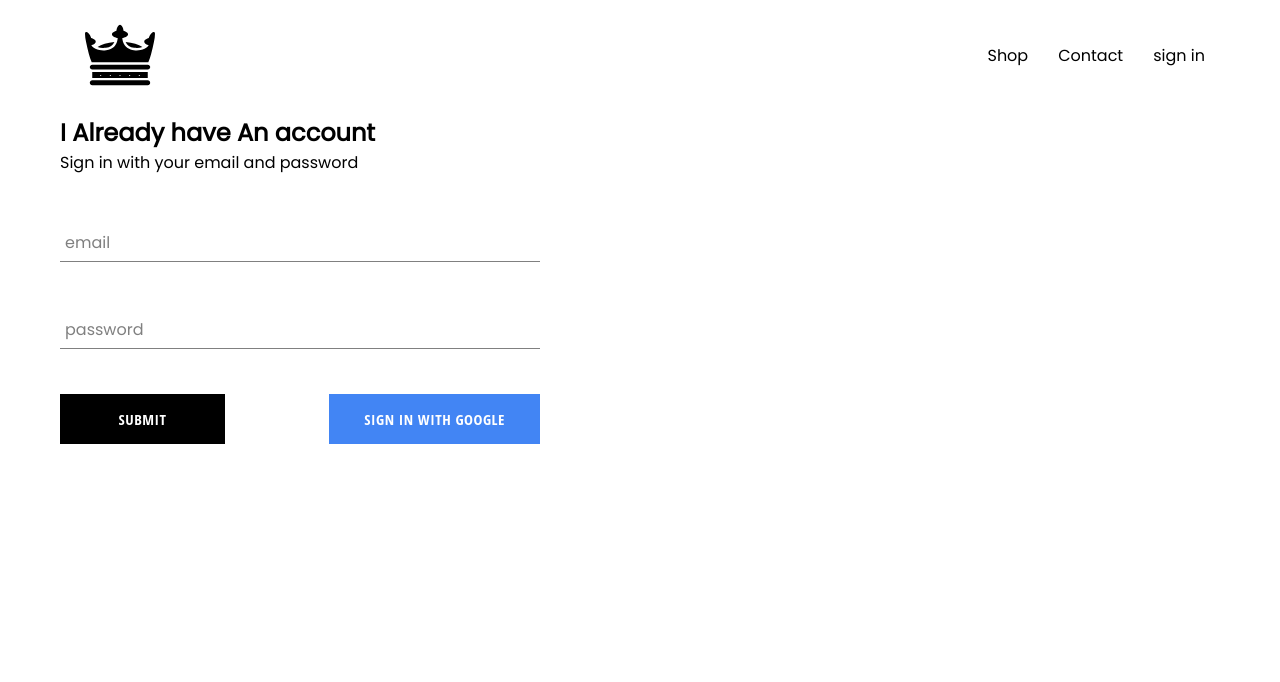
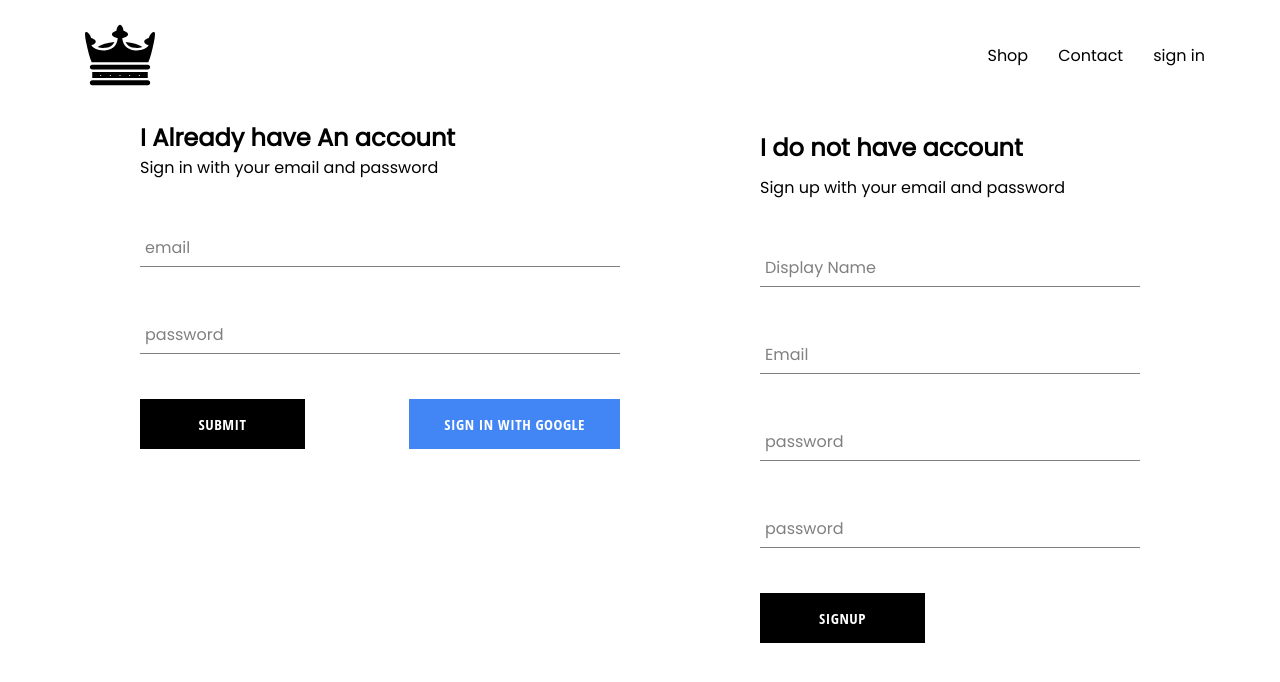
Before and after one commit to arbabhsiddiqui/e-com--react, a React (Create React App) app: page /signin in a window 1280 px wide. Shown: the top 682 px of the page. Built offline with nearby package versions, Linux system fonts and the light colour scheme; no server answers.

Commit message:
login and signup work with firebase db

```diff
--- a/src/App.js
+++ b/src/App.js
@@ -6,7 +6,7 @@ import HomePage from "./pages/homepage/homepage.component";
 import Shop from "./pages/shop/shop.component";
 import Header from "./components/header/header.components";
 import SignInAndSignUp from "./pages/sign-in-and-sign-up/sign-in-and-sign-up.component";
-import { auth } from "./firebase/firebase.util";
+import { auth, createUserProfileDocument } from "./firebase/firebase.util";
 
 class App extends React.Component {
   constructor() {
@@ -20,10 +20,22 @@ class App extends React.Component {
   unsubscribeFromAuth = null;
 
   componentDidMount() {
-    this.unsubscribeFromAuth = auth.onAuthStateChanged((user) => {
-      this.setState({ currentUser: user });
+    this.unsubscribeFromAuth = auth.onAuthStateChanged(async (userAuth) => {
+      if (userAuth) {
+        const userRef = await createUserProfileDocument(userAuth);
 
-      console.log(user);
+        userRef.onSnapshot((snapShot) => {
+          this.setState({
+            currentUser: {
+              id: snapShot.id,
+              ...snapShot.data(),
+            },
+          });
+          console.log(this.state);
+        });
+      } else {
+        this.setState({ currentUser: userAuth });
+      }
     });
   }
 
--- a/src/components/header/header.components.jsx
+++ b/src/components/header/header.components.jsx
@@ -15,6 +15,7 @@ const Header = ({ currentUser }) => (
       <Link className="option" to="/contact">
         Contact
       </Link>
+
       {currentUser ? (
         <div className="option" onClick={() => auth.signOut()}>
           Sign out
--- /dev/null
+++ b/src/components/sign-up/sign-up.component.jsx
@@ -0,0 +1,96 @@
+import React from "react";
+
+import FormInput from "../form-input/form-input.component";
+import CustomButton from "../custom-button/custom-button.componenet";
+import { auth, createUserProfileDocument } from "../../firebase/firebase.util";
+
+import "./sign-up.styles.scss";
+
+class SignUp extends React.Component {
+  constructor() {
+    super();
+
+    this.state = {
+      displayName: "",
+      email: "",
+      password: "",
+      confirmPassword: "",
+    };
+  }
+
+  HandleSubmit = async (event) => {
+    event.preventDefault();
+    const { displayName, email, password, confirmPassword } = this.state;
+
+    if (password !== confirmPassword) {
+      alert("password don't match");
+      return;
+    } else {
+      try {
+        const { user } = await auth.createUserWithEmailAndPassword(
+          email,
+          password
+        );
+        await createUserProfileDocument(user, { displayName });
+        this.setState({
+          displayName: "",
+          email: "",
+          password: "",
+          confirmPassword: "",
+        });
+      } catch (error) {
+        console.error(error);
+      }
+    }
+  };
+
+  HandelChange = (event) => {
+    const { value, name } = event.target;
+
+    this.setState({ [name]: value });
+    console.log(name);
+  };
+
+  render() {
+    const { displayName, email, password, confirmPassword } = this.state;
+    return (
+      <div className="sign-up">
+        <h2 className="title">I do not have account</h2>
+        <span>Sign up with your email and password</span>
+        <form className="sign-up-form" onSubmit={this.HandleSubmit}>
+          <FormInput
+            type="text"
+            label="Display Name"
+            name="displayName"
+            value={displayName}
+            handleChange={this.HandelChange}
+          />
+          <FormInput
+            type="email"
+            label="Email"
+            name="email"
+            value={email}
+            handleChange={this.HandelChange}
+          />
+          <FormInput
+            type="password"
+            label="password"
+            name="password"
+            value={password}
+            handleChange={this.HandelChange}
+          />
+          <FormInput
+            type="password"
+            label="password"
+            name="confirmPassword"
+            value={confirmPassword}
+            handleChange={this.HandelChange}
+          />
+          <CustomButton type="submit">SignUp</CustomButton>
+        </form>
+      </div>
+    );
+  }
+}
+
+export default SignUp;
--- /dev/null
+++ b/src/components/sign-up/sign-up.styles.scss
@@ -0,0 +1,9 @@
+.sign-up {
+  display: flex;
+  flex-direction: column;
+  width: 380px;
+
+  .title {
+    margin: 10px 0px;
+  }
+}
--- a/src/firebase/firebase.util.js
+++ b/src/firebase/firebase.util.js
@@ -3,17 +3,42 @@ import "firebase/firestore";
 import "firebase/auth";
 
 const config = {
-  apiKey: "AIzaSyATviLtXAE8L9Ttj1mb_JJInSrYG6oMasc",
-  authDomain: "ecomtest-89091.firebaseapp.com",
-  databaseURL: "https://ecomtest-89091.firebaseio.com",
-  projectId: "ecomtest-89091",
-  storageBucket: "ecomtest-89091.appspot.com",
-  messagingSenderId: "80339299685",
-  appId: "1:80339299685:web:14dffac0a47ef9bddfc58c",
-  measurementId: "G-YHFDREBZP0",
+  apiKey: "AIzaSyCUAg5rMGbhFihbe8hkaQAPsyu3_PIr0X4",
+  authDomain: "crown-5c58a.firebaseapp.com",
+  databaseURL: "https://crown-5c58a.firebaseio.com",
+  projectId: "crown-5c58a",
+  storageBucket: "crown-5c58a.appspot.com",
+  messagingSenderId: "727161870668",
+  appId: "1:727161870668:web:11b04b9ff76c3c6b0717e9",
+  measurementId: "G-YC7KV0VFGW",
 };
 
 firebase.initializeApp(config);
+
+export const createUserProfileDocument = async (userAuth, additionalData) => {
+  if (!userAuth) return;
+
+  const userRef = firestore.doc(`users/${userAuth.uid}`);
+
+  const snapShot = await userRef.get();
+
+  if (!snapShot.exists) {
+    const { displayName, email } = userAuth;
+    const createdAt = new Date();
+
+    try {
+      await userRef.set({
+        displayName,
+        email,
+        createdAt,
+        ...additionalData,
+      });
+    } catch (err) {
+      console.log("error while creating user", err.message);
+    }
+  }
+  return userRef;
+};
 
 export const auth = firebase.auth();
 export const firestore = firebase.firestore();
--- a/src/pages/sign-in-and-sign-up/sign-in-and-sign-up.component.jsx
+++ b/src/pages/sign-in-and-sign-up/sign-in-and-sign-up.component.jsx
@@ -3,10 +3,12 @@ import "./sign-in-and-sign-up.styles.scss";
 
 import "../../components/sign-in/sign-in.component";
 import SignIn from "../../components/sign-in/sign-in.component";
+import SignUp from "../../components/sign-up/sign-up.component";
 
 const SignInAndSingnUp = () => (
-  <div>
+  <div className="sign-in-and-sign-up">
     <SignIn />
+    <SignUp />
   </div>
 );
 
--- a/src/pages/sign-in-and-sign-up/sign-in-and-sign-up.styles.scss
+++ b/src/pages/sign-in-and-sign-up/sign-in-and-sign-up.styles.scss
@@ -0,0 +1,7 @@
+.sign-in-and-sign-up {
+  display: flex;
+  //   flex-direction: column;
+  width: 1000px;
+  justify-content: space-between;
+  margin: 30px auto;
+}
```
